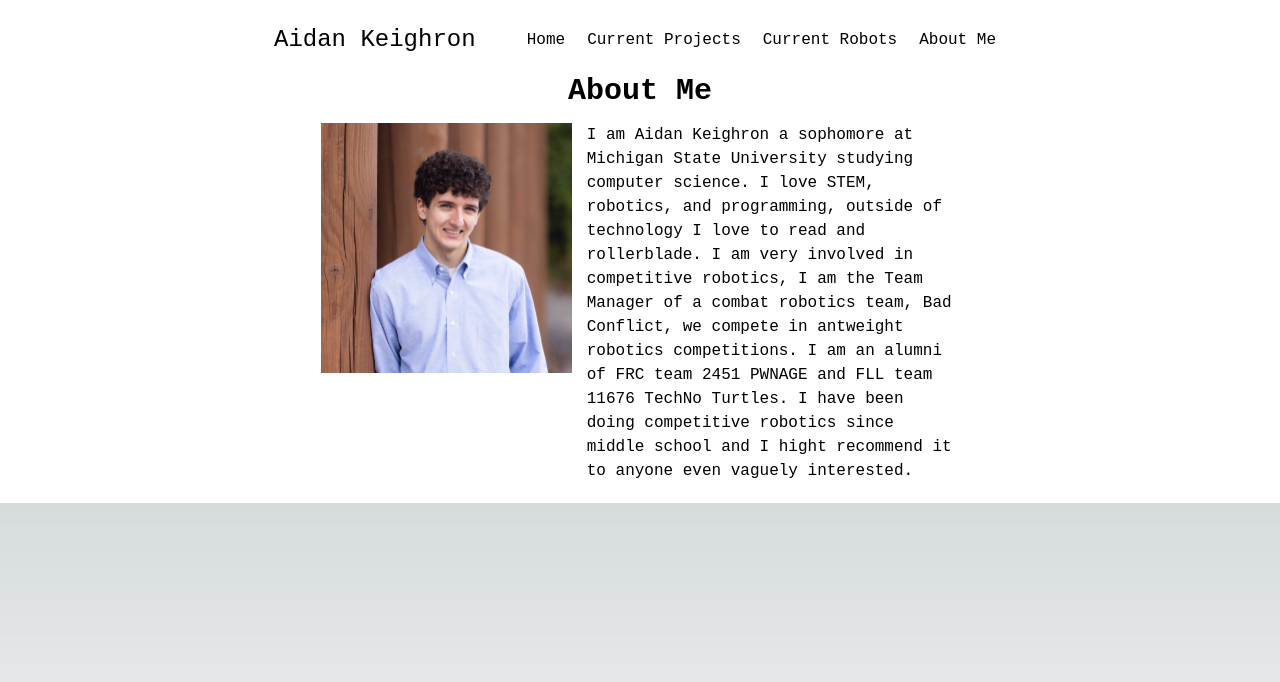
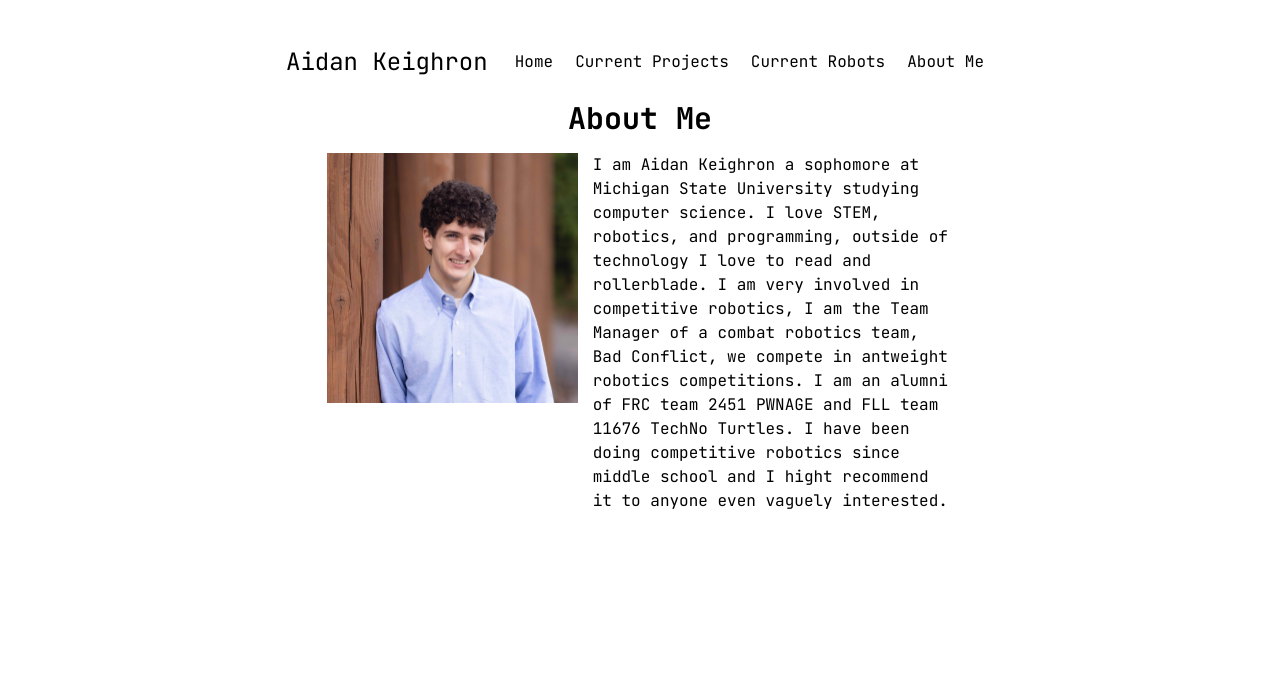
Before and after one commit to aidankeighron/personal-website, a Next.js app: page /aboutme in a window 1280 px wide. Shown: the top 682 px of the page. Built offline with nearby package versions, Linux system fonts and the light colour scheme.

Commit message:
md page updated with better fonts

```diff
--- a/app/alchemy/md.css
+++ b/app/alchemy/md.css
@@ -1,27 +1,3 @@
-@import url("https://fonts.googleapis.com/css2?family=JetBrains+Mono:ital,wght@0,100;0,300;0,400;0,800;1,100;1,300;1,400;1,800&display=swap");
-/* TODO install locally */
-/* TODO cleanup excess font files */
-:root {
-  --gray-1: #3f3f3f;
-  --gray-2: #32353a;
-  --gray-3: #25282c;
-  --gray-4: #151618;
-  --gray-5: #151618;
-  --gray-6: #111111;
-  --white-1: #eeeeee;
-  --white-2: #a9abb3;
-}
-* {
-  /* font-family: inherit; */
-  font-family: "JetBrains Mono", monospace;
-  text-decoration: none;
-  margin: 0;
-  padding: 0;
-  -webkit-user-drag: none;
-  -moz-window-dragging: none;
-  -webkit-tap-highlight-color: transparent;
-  line-height: 180%;
-}
 * img {
   max-width: 100%;
   cursor: zoom-in;
@@ -29,114 +5,108 @@
 
 html,
 body {
-  color: var(--white-2);
-  background-color: var(--gray-6);
-  /* font-family: "JetBrains Mono", monospace; */
-  line-height: 2rem;
   scroll-behavior: smooth;
-  padding: 1.5rem;
 }
-a {
-  color: cyan;
-  border-bottom: 1px solid cyan;
+
+.content {
+  line-height: 180%;
 }
-header {
+.content a {
+  color: var(--tertiary);
+  border-bottom: 1px solid var(--tertiary);
+}
+.content header {
   padding: 2rem 0 4rem 0;
-}
-main {
-  margin: 0 auto;
-  max-width: 75%;
-  padding: 3rem 0 4rem 0;
 }
 
 /* markdown content */
-p {
+.content p {
   margin: 0 0 1.75rem 0;
   padding: 0;
 }
-h1 {
+.content h1 {
   font-size: 2rem;
 }
-h2 {
+.content h2 {
   font-size: 1.8rem;
 }
-h3 {
+.content h3 {
   font-size: 1.6rem;
 }
-h4 {
+.content h4 {
   font-size: 1.4rem;
 }
-h5 {
+.content h5 {
   font-size: 1.2rem;
 }
-h6 {
+.content h6 {
   font-size: 1rem;
 }
-h1, h2, h3, h4, h5, h6 {
+.content h1, h2, h3, h4, h5, h6 {
   margin: 1.75rem 0;
 }
-blockquote {
+.content blockquote {
   padding-left: 1.42188rem;
   margin-bottom: 1.75rem;
   font-style: italic;
   font-weight: 100;
-  border-left: 0.3rem solid var(--white-2);
+  border-left: 0.3rem solid var(--off-secondary);
 }
-strong {
+.content strong {
   font-weight: bold;
 }
-ul {
+.content ul {
   margin-left: 1rem;
   margin-bottom: 1.75rem;
 }
-ol {
+.content ol {
   margin-left: 1.75rem;
   margin-bottom: 1.75rem;
 }
-ol * ol,
+.content ol * ol,
 ul * ul {
   margin-left: 1rem;
   margin-bottom: 0;
 }
-table {
+.content table {
   width: 100%;
   max-width: 100%;
   margin: 1rem 0;
   border-collapse: collapse;
 }
-table th {
-  background-color: var(--gray-3);
-  color: var(--white-2);
-  border: 1px solid var(--gray-5);
+.content table th {
+  background-color: var(--off-main);
+  color: var(--off-secondary);
+  border: 1px solid var(--main);
 }
-table * {
-  border: 1px solid var(--gray-3);
+.content table * {
+  border: 1px solid var(--off-main);
   padding: 0.2rem;
 }
-img {
+.content img {
   max-width: 100%;
   margin: 1rem 0;
 }
-img.emoji {
+.content img.emoji {
 	margin: 0 !important;
 }
 
 /* pre , code */
-div, div pre, div pre code {
+.content div, div pre, div pre code {
   overflow-x: auto !important;
 }
 
-pre {
-  background: var(--gray-3) !important;
+.content pre {
+  background: var(--off-main) !important;
   padding: 1rem 2rem;
   margin-bottom: 1.75rem;
 }
 
-code {
+.content code {
   padding: 3px 5px;
-  color: var(--white-2);
+  color: var(--off-secondary);
   white-space: pre;
-  background-color: var(--gray-3);
+  background-color: var(--off-main);
   border-radius: 5px;
 }
 
--- a/app/components/css/header.module.css
+++ b/app/components/css/header.module.css
@@ -6,6 +6,8 @@
     width: 60%;
     z-index: 10;
     margin-bottom: 15px;
+    pointer-events: none;
+    background-color: rgba(0, 0, 0, 0.0);
 }
 
 .name {
@@ -23,6 +25,7 @@
 .bar {
     display: flex;
     flex-direction: row;
+    pointer-events: auto;
 }
 
 .bar p {
--- a/app/globals.css
+++ b/app/globals.css
@@ -1,82 +1,25 @@
 :root {
-  --max-width: 1100px;
-  --border-radius: 12px;
-  --font-mono: ui-monospace, Menlo, Monaco, "Cascadia Mono", "Segoe UI Mono",
-    "Roboto Mono", "Oxygen Mono", "Ubuntu Monospace", "Source Code Pro",
-    "Fira Mono", "Droid Sans Mono", "Courier New", monospace;
-
-  --foreground-rgb: 0, 0, 0;
-  --background-start-rgb: 214, 219, 220;
-  --background-end-rgb: 255, 255, 255;
-
-  --primary-glow: conic-gradient(
-    from 180deg at 50% 50%,
-    #16abff33 0deg,
-    #0885ff33 55deg,
-    #54d6ff33 120deg,
-    #0071ff33 160deg,
-    transparent 360deg
-  );
-  --secondary-glow: radial-gradient(
-    rgba(255, 255, 255, 1),
-    rgba(255, 255, 255, 0)
-  );
-
-  --tile-start-rgb: 239, 245, 249;
-  --tile-end-rgb: 228, 232, 233;
-  --tile-border: conic-gradient(
-    #00000080,
-    #00000040,
-    #00000030,
-    #00000020,
-    #00000010,
-    #00000010,
-    #00000080
-  );
-
-  --callout-rgb: 238, 240, 241;
-  --callout-border-rgb: 172, 175, 176;
-  --card-rgb: 180, 185, 188;
-  --card-border-rgb: 131, 134, 135;
-
   --main: #fff;
+  --off-main: #a9abb3;
   --secondary: #000;
+  --off-secondary: #111111;
+  --tertiary: darkorange;
 }
 
 @media (prefers-color-scheme: dark) {
   :root {
-    --foreground-rgb: 255, 255, 255;
-    --background-start-rgb: 0, 0, 0;
-    --background-end-rgb: 0, 0, 0;
+    --main: #111111;
+    --off-main: #25282c;
+    --secondary: #fff;
+    --off-secondary: #a9abb3;
+    --tertiary: cyan;
+  }
+}
 
-    --primary-glow: radial-gradient(rgba(1, 65, 255, 0.4), rgba(1, 65, 255, 0));
-    --secondary-glow: linear-gradient(
-      to bottom right,
-      rgba(1, 65, 255, 0),
-      rgba(1, 65, 255, 0),
-      rgba(1, 65, 255, 0.3)
-    );
-
-    --tile-start-rgb: 2, 13, 46;
-    --tile-end-rgb: 2, 5, 19;
-    --tile-border: conic-gradient(
-      #ffffff80,
-      #ffffff40,
-      #ffffff30,
-      #ffffff20,
-      #ffffff10,
-      #ffffff10,
-      #ffffff80
-    );
-
-    --callout-rgb: 20, 20, 20;
-    --callout-border-rgb: 108, 108, 108;
-    --card-rgb: 100, 100, 100;
-    --card-border-rgb: 200, 200, 200;
-
-    --main: #000;
-    --secondary: #fff;
-  }
+@font-face {
+  font-family: "JetBrains Mono";
+  /* src: url("/JetBrains_Mono/JetBrainsMono-Italic-VariableFont_wght.ttf"); */
+  src: url("/JetBrains_Mono/JetBrainsMono-VariableFont_wght.ttf");
 }
 
 * {
@@ -93,13 +36,7 @@ body {
 }
 
 body {
-  color: rgb(var(--foreground-rgb));
-  background: linear-gradient(
-      to bottom,
-      transparent,
-      rgb(var(--background-end-rgb))
-    )
-    rgb(var(--background-start-rgb));
+  background: var(--main);
 }
 
 a {
@@ -117,7 +54,7 @@ a {
   flex-direction: column;
   align-items: center;
   margin: 0px;
-  padding: 20px;
+  padding: 40px;
   color: var(--secondary);
   background-color: var(--main);
 }
--- a/app/page.module.css
+++ b/app/page.module.css
@@ -4,61 +4,3 @@
   height: 100%;
   z-index: 2;
 }
-
-.canvas{
-  background: #000;
-}
-
-.header {
-  display: inherit;
-  justify-content: inherit;
-  align-items: inherit;
-  font-size: 0.85rem;
-  width: 100%;
-  z-index: 3;
-  margin-top: 20px;
-}
-
-.header p {
-  position: relative;
-  margin: 0;
-  padding: 1rem;
-  background-color: rgba(var(--callout-rgb), 0.5);
-  border: 1px solid rgba(var(--callout-border-rgb), 0.3);
-  border-radius: var(--border-radius);
-}
-
-.timeline {
-  align-items: center;
-  position: relative;
-  padding-top: 100px;
-  width: 60%;
-  height: 100%;
-  opacity: 0.99;
-  z-index: 3;
-  pointer-events: none;
-}
-
-.card {
-  pointer-events: all;
-  margin: 0;
-  padding: 1rem;
-  background-color: rgba(var(--callout-rgb), 0.5);
-  border: 1px solid rgba(var(--callout-border-rgb), 0.3);
-  border-radius: var(--border-radius);
-  width: fit-content;
-  height: fit-content;
-  margin-bottom: 200px;
-}
-
-.card h3 {
-  padding-bottom: 10px;
-}
-
-.card p {
-  padding-bottom: 10px;
-}
-
-.cardOther {
-  margin-left: auto;
-}
```
Also changed, not shown: app/alchemy/page.tsx (+9 -1 lines).
